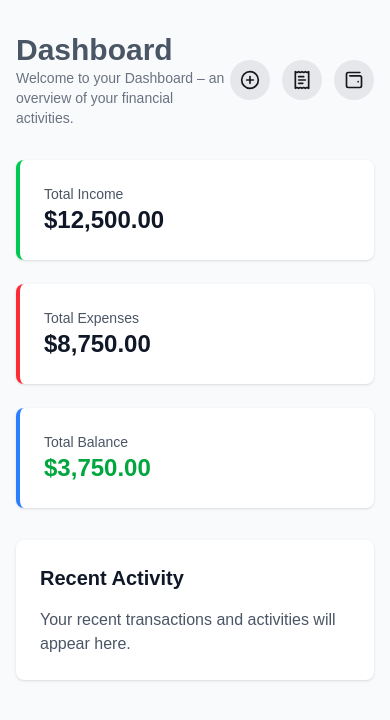
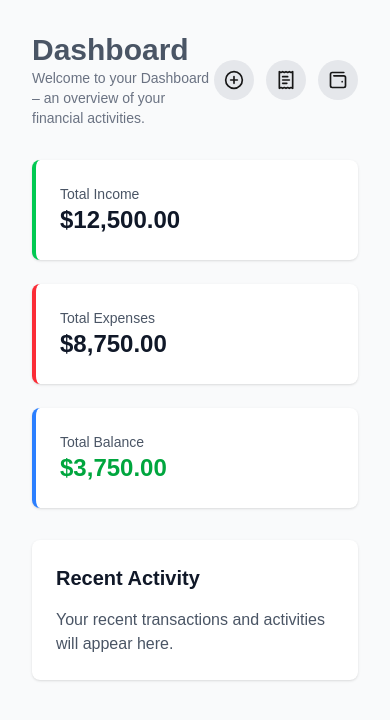
Before and after one commit to nakhai9/sothuchi.app, a Next.js app: page /dashboard in a window 390 px wide. Shown: the top 720 px of the page. Built offline with nearby package versions, Linux system fonts and the light colour scheme; no server answers.

Commit message:
update: account module

```diff
--- a/src/app/accounts/page.tsx
+++ b/src/app/accounts/page.tsx
@@ -68,8 +68,8 @@ export default function Account() {
 
   return (
     <PageLayout title="Accounts" description='Manage your accounts with ease – add, edit, and monitor balances for better money control.' actions={actions}>
-      <div className="flex gap-8">
-        <div className="flex flex-col gap-4 w-80 h-80 overflow-auto">
+      <div className="flex md:flex-row flex-col gap-4 md:gap-8">
+        <div className="flex flex-col gap-4 w-full md:w-80 h-80 overflow-auto">
           {
             accounts.length ? accounts.map((account) => (<div key={account.id} onClick={() => setAccount(account)} className={clsx(`flex justify-between items-center hover:bg-amber-400 shadow-md px-6 py-2 border border-slate-300 rounded-full w-full`, account.id === selectedAccount?.id && "bg-amber-500")}>
               <div>
--- a/src/app/components/PageLayout.tsx
+++ b/src/app/components/PageLayout.tsx
@@ -13,7 +13,7 @@ export default function PageLayout({
 }: PageLayoutProps) {
   return (
     <div className="bg-gray-50 min-h-screen">
-      <div className="mx-auto px-4 py-8 max-w-5xl">
+      <div className="mx-auto px-8 md:px-4 py-8 max-w-5xl">
         <div className="flex justify-between items-center mb-8">
           <div>
             <h1 className="font-bold text-gray-600 text-3xl">{title}</h1>
```
